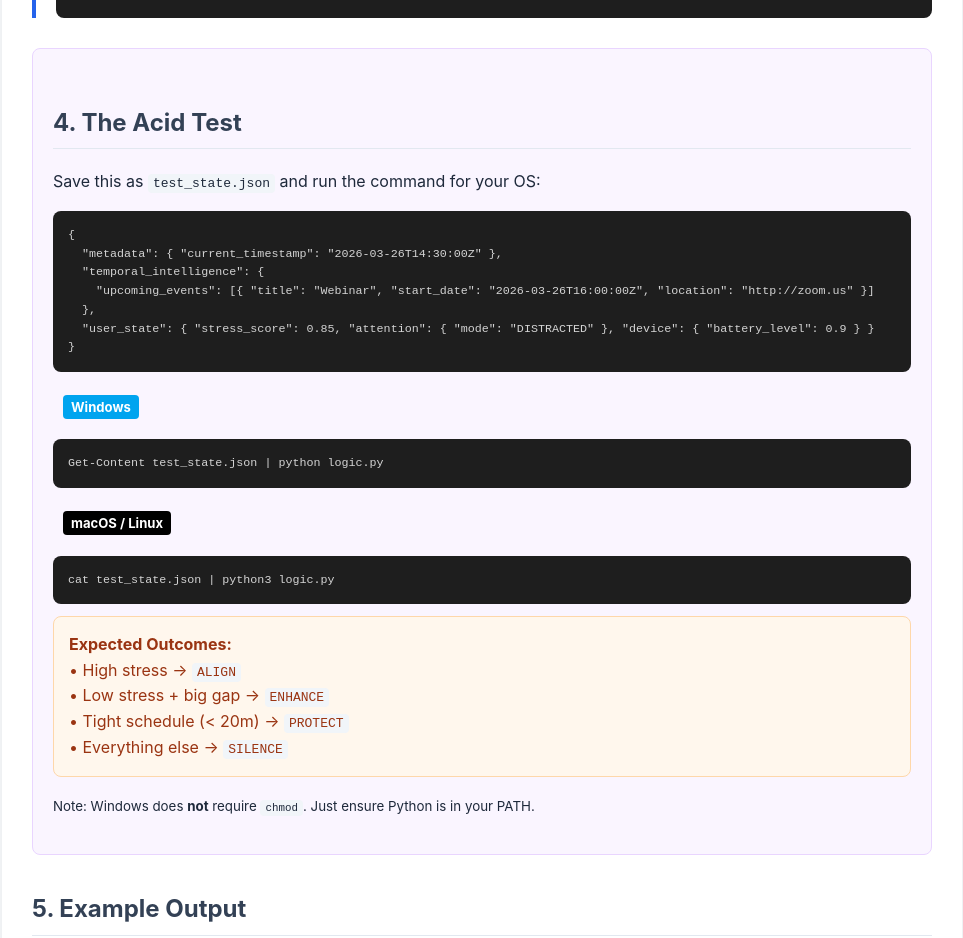
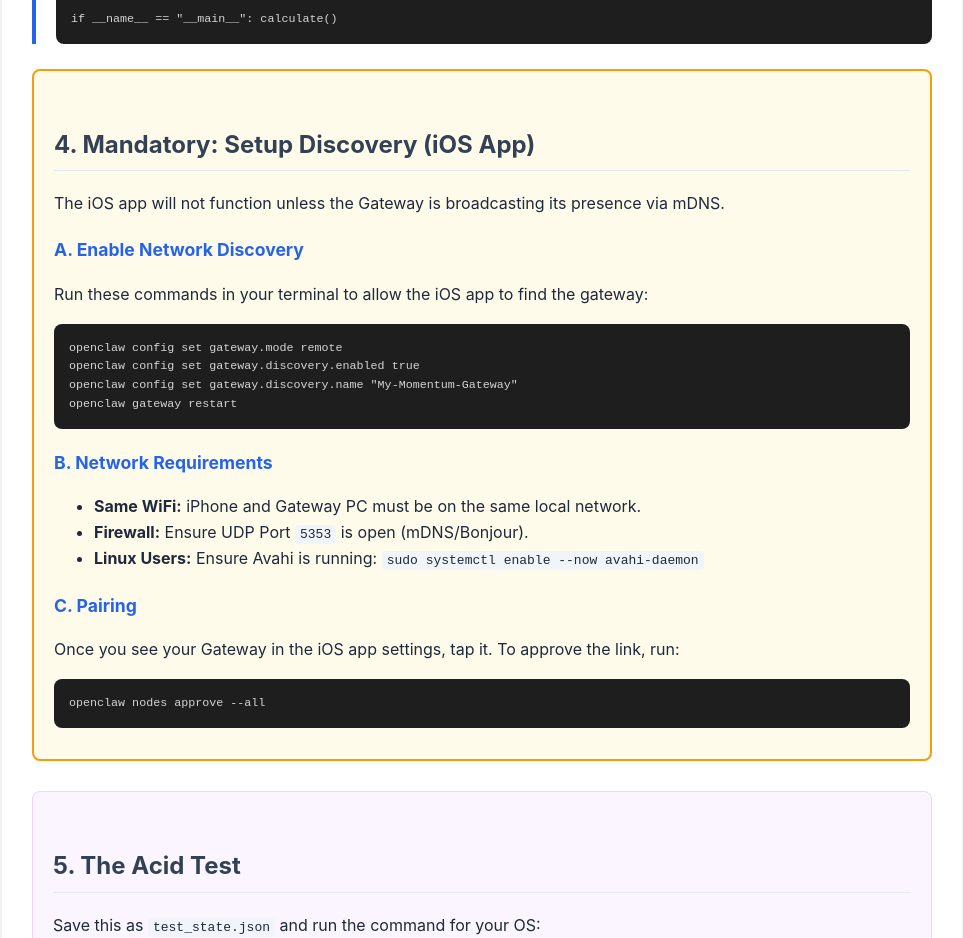
Before and after one commit to qcai-net/qcai-net.github.io, a plain HTML site: page openclaw/qcai.html in a window 1280 px wide. Shown: the part 1862-2800 px from the top of the page, without its empty margins (158-1121 px from the left). Drawn offline with Linux system fonts and the light colour scheme.

Commit message:
Update qcai.html

```diff
--- a/openclaw/qcai.html
+++ b/openclaw/qcai.html
@@ -5,13 +5,15 @@
 <meta name="viewport" content="width=device-width, initial-scale=1.0">
 <title>Momentum Gateway | Deployment Guide</title>
 <style>
-:root { --primary: #2563eb; --bg: #f8fafc; --text: #1e293b; --code-bg: #1e1e1e; --border: #e2e8f0; }
+:root { --primary: #2563eb; --bg: #f8fafc; --text: #1e293b; --code-bg: #1e1e1e; --border: #e2e8f0; --accent: #f59e0b; }
 body { font-family: -apple-system, BlinkMacSystemFont, "Segoe UI", Roboto, sans-serif; line-height: 1.6; color: var(--text); background: var(--bg); margin: 0; }
 .container { max-width: 900px; margin: 40px auto; padding: 30px; background: white; border-radius: 12px; box-shadow: 0 4px 12px rgba(0,0,0,0.08); }
 h1 { color: var(--primary); margin-bottom: 5px; }
 h2 { margin-top: 35px; border-bottom: 1px solid var(--border); padding-bottom: 6px; color: #334155; }
+h3 { color: var(--primary); font-size: 1.1em; margin-top: 20px; }
 .quick-start { background: #eff6ff; border: 1px solid #bfdbfe; padding: 20px; border-radius: 8px; margin: 20px 0; }
 .step { border-left: 4px solid var(--primary); padding-left: 20px; margin: 20px 0; }
+.discovery-box { border: 2px solid var(--accent); background: #fffbeb; padding: 20px; border-radius: 8px; margin: 25px 0; }
 pre { background: var(--code-bg); color: #d4d4d4; padding: 15px; border-radius: 8px; overflow-x: auto; font-size: 0.9em; }
 code { background: #f1f5f9; padding: 2px 5px; border-radius: 4px; font-family: monospace; }
 .badge { font-size: 0.7em; padding: 4px 8px; border-radius: 4px; margin-left: 10px; color: white; }
@@ -34,7 +36,8 @@
             <li>Create folder: <code>~/.openclaw/skills/momentum/</code></li>
             <li>Download <code>SOUL.md</code>, <code>HEARTBEAT.md</code>, and your OS-specific <code>TOOLS.md</code>.</li>
             <li>Create <code>logic.py</code> (paste code from Section 3).</li>
-            <li>Run the <strong>Acid Test</strong> (Section 4) and expect <code>ALIGN</code>.</li>
+            <li><strong>Configure Discovery (Section 4)</strong> to enable the iOS app.</li>
+            <li>Run the <strong>Acid Test</strong> (Section 5) and expect <code>ALIGN</code>.</li>
         </ol>
     </div>
 
@@ -100,8 +103,32 @@
 if __name__ == "__main__": calculate()</pre>
     </div>
 
+    <div class="discovery-box">
+        <h2>4. Mandatory: Setup Discovery (iOS App)</h2>
+        <p>The iOS app will not function unless the Gateway is broadcasting its presence via mDNS.</p>
+
+        <h3>A. Enable Network Discovery</h3>
+        <p>Run these commands in your terminal to allow the iOS app to find the gateway:</p>
+        <pre>
+openclaw config set gateway.mode remote
+openclaw config set gateway.discovery.enabled true
+openclaw config set gateway.discovery.name "My-Momentum-Gateway"
+openclaw gateway restart</pre>
+
+        <h3>B. Network Requirements</h3>
+        <ul>
+            <li><strong>Same WiFi:</strong> iPhone and Gateway PC must be on the same local network.</li>
+            <li><strong>Firewall:</strong> Ensure UDP Port <code>5353</code> is open (mDNS/Bonjour).</li>
+            <li><strong>Linux Users:</strong> Ensure Avahi is running: <code>sudo systemctl enable --now avahi-daemon</code></li>
+        </ul>
+
+        <h3>C. Pairing</h3>
+        <p>Once you see your Gateway in the iOS app settings, tap it. To approve the link, run:</p>
+        <pre>openclaw nodes approve --all</pre>
+    </div>
+
     <div class="test-section">
-        <h2>4. The Acid Test</h2>
+        <h2>5. The Acid Test</h2>
         <p>Save this as <code>test_state.json</code> and run the command for your OS:</p>
         <pre>
 {
@@ -125,10 +152,9 @@
             • Tight schedule (< 20m) → <code>PROTECT</code><br>
             • Everything else → <code>SILENCE</code>
         </div>
-        <p><small>Note: Windows does <strong>not</strong> require <code>chmod</code>. Just ensure Python is in your PATH.</small></p>
     </div>
 
-    <h2>5. Example Output</h2>
+    <h2>6. Example Output</h2>
     <div class="step">
         <p>When the system triggers an <strong>ENHANCE</strong> decision, your Gateway will search and provide a high-agency recommendation:</p>
         <pre>"You've got a clean hour before your webinar. Better move is 7th Street Market—3 min walk, quieter, and perfect for a low-effort call."</pre>
```
